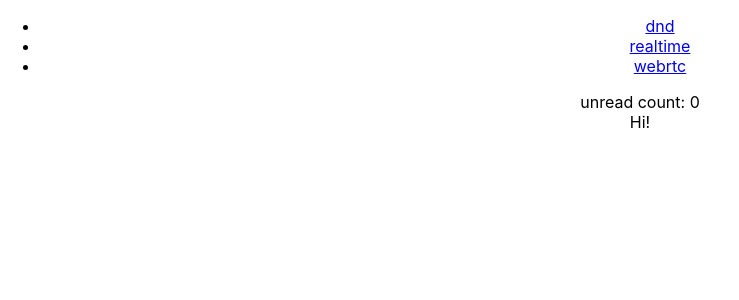
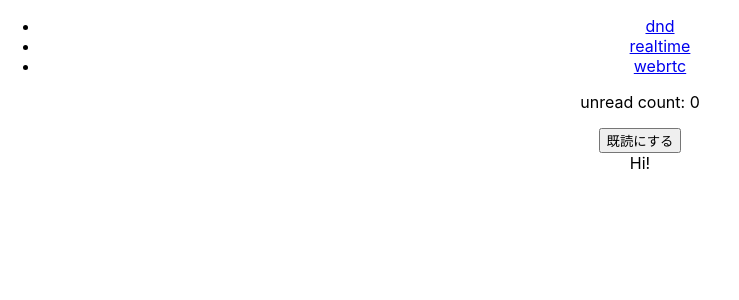
Before and after one commit to nishisuke/react-samples, a React (Create React App) app: page /realtime in a window 1280 px wide. Shown: the top 300 px of the page, without its empty margins (0-739 px from the left). Built offline with nearby package versions, Linux system fonts and the light colour scheme; no server answers.

Commit message:
realtime

```diff
--- /dev/null
+++ b/src/infra/web_socket.ts
@@ -0,0 +1,26 @@
+import Pusher from "pusher-js";
+
+export interface Subscription {
+  bind: (name: string, cb: Function) => void;
+  unbind: (name: string, cb: Function) => void;
+}
+
+let pusher: Pusher | null;
+
+const getPusher = (): Pusher => {
+  if (pusher) return pusher;
+  const p = new Pusher("d380e668bc16de80de97", {
+    cluster: "ap3",
+  });
+  pusher = p;
+  return p;
+};
+
+export const getSubscription = (name: string): Subscription => {
+  const p = getPusher();
+  const chan = p.channel(name);
+  return chan ? chan : p.subscribe(name);
+};
+
+export const unsubscribe = (name: string): void =>
+  getPusher().unsubscribe(name);
--- /dev/null
+++ b/src/interfaces/message.ts
@@ -0,0 +1,4 @@
+export interface Message {
+  text: string;
+  createdAt: Date;
+}
--- a/src/pages/realtime.tsx
+++ b/src/pages/realtime.tsx
@@ -1,63 +1,54 @@
-import Pusher, { Channel } from "pusher-js";
-import { useEffect, useRef, useState, VFC } from "react";
+import { useEffect, useMemo, useRef, useState, VFC } from "react";
+
+import { Subscription, getSubscription, unsubscribe } from "infra/web_socket";
+import { Message } from "interfaces/message";
+
+const chanName = "my-channel";
+const evName = "my-event";
+
+export const Realtime: VFC = () => {
+  const ref = useRef<Subscription>(getSubscription(chanName));
+  useEffect(() => {
+    return () => unsubscribe(chanName);
+  }, []);
+  return <Messages subscription={ref.current} />;
+};
 
 interface Props {
-  chan: Channel;
+  subscription: Subscription;
 }
-interface Message {
-  text: string;
-  createdAt: Date;
-}
-interface MessageData {
-  message: string;
-}
-
-const pusher = new Pusher("d380e668bc16de80de97", {
-  cluster: "ap3",
-});
-const chanName = "my-channel";
-const evName = "my-event";
-const initMsgs: Message[] = [
-  {
-    text: "Hi!",
-    createdAt: new Date("2021-07-07 13:30"),
-  },
-];
-
-export const Realtime: VFC = () => {
-  const ref = useRef<Channel>(pusher.subscribe(chanName));
+const Messages: VFC<Props> = ({ subscription }) => {
+  const [readAt, setReadAt] = useState(new Date());
+  const [messages, setMessages] = useState<Message[]>([
+    {
+      text: "Hi!",
+      createdAt: new Date("2021-07-07 13:30"),
+    },
+  ]);
 
   useEffect(() => {
-    return () => ref.current.unsubscribe();
-  }, []);
+    const cb = ({ message }: { message: string }) =>
+      setMessages((b) => [...b, { text: message, createdAt: new Date() }]);
+    subscription.bind(evName, cb);
+    return () => subscription.unbind(evName, cb);
+  }, [subscription]);
 
-  return <Messages chan={ref.current} />;
-};
-const createMessage = (text: string): Message => ({
-  text,
-  createdAt: new Date(),
-});
+  const unreadCount = useMemo(
+    () => messages.filter((m) => m.createdAt > readAt).length,
+    [messages, readAt]
+  );
 
-const Messages: VFC<Props> = ({ chan }) => {
-  const [messages, setMessages] = useState(initMsgs);
-  const [readAt] = useState(new Date());
-
-  useEffect(() => {
-    if (!chan) return () => {};
-    const cb = (data: MessageData) =>
-      setMessages((b) => [...b, createMessage(data.message)]);
-    chan.bind(evName, cb);
-    return () => chan.unbind(evName, cb);
-  }, [chan]);
-
-  const unreadCount = messages.filter((m) => m.createdAt > readAt).length;
+  const read = () => setReadAt(new Date());
 
   return (
     <div>
-      unread count: {unreadCount}
+      <p>unread count: {unreadCount}</p>
+      <button onClick={read}>既読にする</button>
       {messages.map((m, i) => (
-        <div key={i}>
-          {m.createdAt > readAt && "New! "}
+        <div
+          key={i}
+          style={{ color: m.createdAt > readAt ? "red" : "inherit" }}
+        >
           {m.text}
         </div>
       ))}
```
